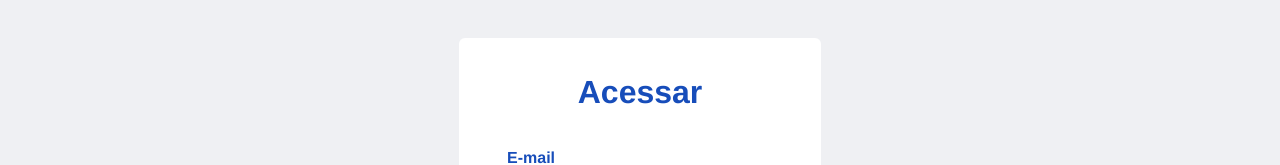
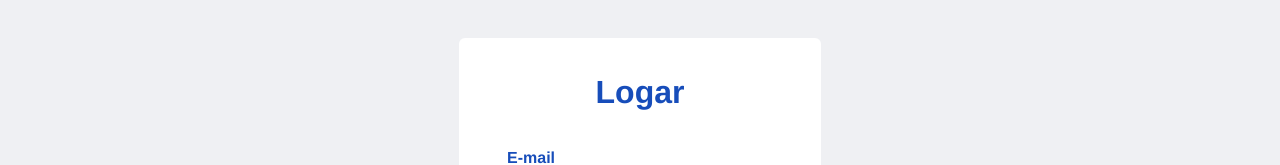
Before and after one commit to EduardoAguiarS/test-inpeace-vue2, a Vue app: page / in a window 1280 px wide. Shown: the part 151-316 px from the top of the page. Built offline with nearby package versions, Linux system fonts and the light colour scheme.

Commit message:
fail test

```diff
--- a/src/components/login/Form.vue
+++ b/src/components/login/Form.vue
@@ -1,6 +1,6 @@
 <template>
   <div class="login__form">
-    <h3 class="login__form--title">Acessar</h3>
+    <h3 class="login__form--title">Logar</h3>
 
     <!-- Login form -->
     <form @submit.prevent="login">
```
